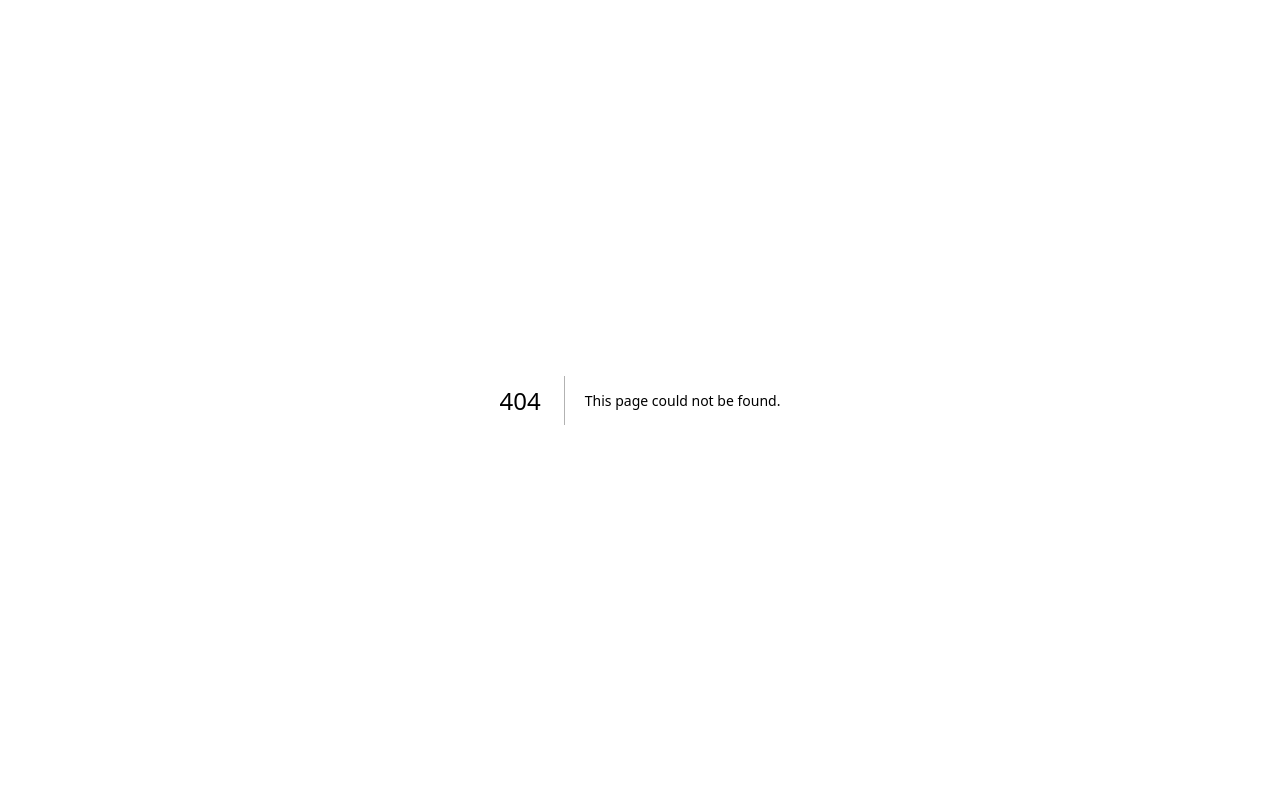
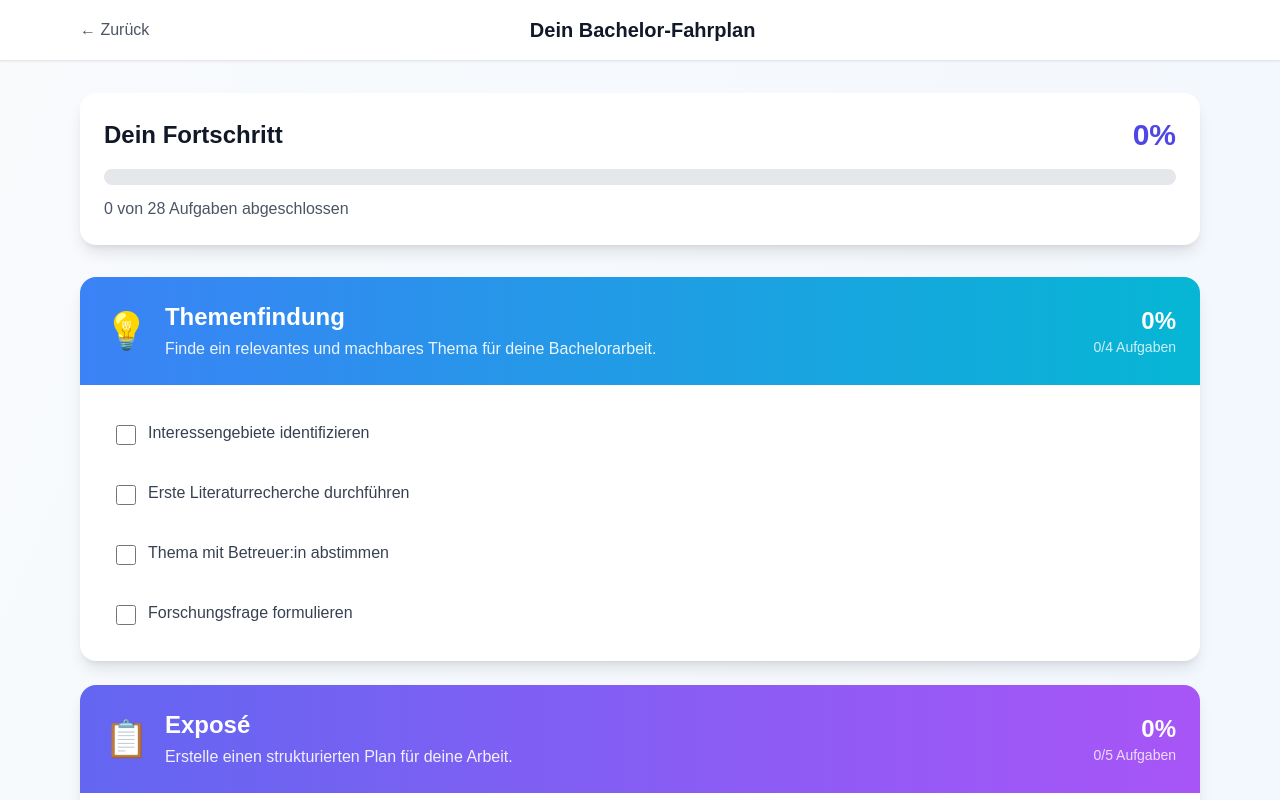
Before and after one commit to matthiasst1996-bit/bachelorpro-lernapp, a Next.js app: page /fahrplan in a window 1280 px wide. Before the commit this address had no page. Shown: the top 800 px of the page. Built offline with nearby package versions, Linux system fonts and the light colour scheme.

Commit message:
feat: add Bachelor-Fahrplan mit Phasen und Checklisten

```diff
--- /dev/null
+++ b/app/fahrplan/page.tsx
@@ -0,0 +1,225 @@
+'use client';
+
+import { useState } from 'react';
+import { useRouter } from 'next/navigation';
+
+interface Phase {
+  id: number;
+  title: string;
+  description: string;
+  icon: string;
+  color: string;
+  tasks: {
+    id: number;
+    label: string;
+    completed: boolean;
+  }[];
+}
+
+const initialPhases: Phase[] = [
+  {
+    id: 1,
+    title: 'Themenfindung',
+    description: 'Finde ein relevantes und machbares Thema für deine Bachelorarbeit.',
+    icon: '💡',
+    color: 'from-blue-500 to-cyan-500',
+    tasks: [
+      { id: 1, label: 'Interessengebiete identifizieren', completed: false },
+      { id: 2, label: 'Erste Literaturrecherche durchführen', completed: false },
+      { id: 3, label: 'Thema mit Betreuer:in abstimmen', completed: false },
+      { id: 4, label: 'Forschungsfrage formulieren', completed: false },
+    ],
+  },
+  {
+    id: 2,
+    title: 'Exposé',
+    description: 'Erstelle einen strukturierten Plan für deine Arbeit.',
+    icon: '📋',
+    color: 'from-indigo-500 to-purple-500',
+    tasks: [
+      { id: 1, label: 'Einleitung und Problemstellung verfassen', completed: false },
+      { id: 2, label: 'Forschungsstand zusammenfassen', completed: false },
+      { id: 3, label: 'Methodik skizzieren', completed: false },
+      { id: 4, label: 'Zeitplan erstellen', completed: false },
+      { id: 5, label: 'Exposé mit Betreuer:in besprechen', completed: false },
+    ],
+  },
+  {
+    id: 3,
+    title: 'Literaturrecherche',
+    description: 'Sammle und strukturiere relevante wissenschaftliche Quellen.',
+    icon: '📚',
+    color: 'from-emerald-500 to-teal-500',
+    tasks: [
+      { id: 1, label: 'Datenbanken durchsuchen (Google Scholar, PubMed, etc.)', completed: false },
+      { id: 2, label: 'Literaturverwaltung einrichten (Zotero, Citavi, etc.)', completed: false },
+      { id: 3, label: 'Quellen sichten und exzerpieren', completed: false },
+      { id: 4, label: 'Vorläufige Literaturliste erstellen', completed: false },
+    ],
+  },
+  {
+    id: 4,
+    title: 'Methodik & Datenerhebung',
+    description: 'Entwickle deine Forschungsmethode und sammle Daten.',
+    icon: '🔬',
+    color: 'from-amber-500 to-orange-500',
+    tasks: [
+      { id: 1, label: 'Forschungsdesign finalisieren', completed: false },
+      { id: 2, label: 'Erhebungsinstrumente entwickeln (Fragebogen, Interviewleitfaden, etc.)', completed: false },
+      { id: 3, label: 'Ethikvotum einholen (falls erforderlich)', completed: false },
+      { id: 4, label: 'Daten erheben', completed: false },
+      { id: 5, label: 'Daten aufbereiten und bereinigen', completed: false },
+    ],
+  },
+  {
+    id: 5,
+    title: 'Schreiben & Analyse',
+    description: 'Analysiere deine Daten und verfasse die Arbeit.',
+    icon: '✍️',
+    color: 'from-rose-500 to-pink-500',
+    tasks: [
+      { id: 1, label: 'Daten analysieren (statistisch/qualitativ)', completed: false },
+      { id: 2, label: 'Ergebnisse interpretieren', completed: false },
+      { id: 3, label: 'Kapitel verfassen (Einleitung, Methode, Ergebnisse, Diskussion)', completed: false },
+      { id: 4, label: 'Zwischenfeedback einholen', completed: false },
+      { id: 5, label: 'Revision und Überarbeitung', completed: false },
+    ],
+  },
+  {
+    id: 6,
+    title: 'Finalisierung & Abgabe',
+    description: 'Bringe deine Arbeit in die finale Form und reiche sie ein.',
+    icon: '🎯',
+    color: 'from-violet-500 to-fuchsia-500',
+    tasks: [
+      { id: 1, label: 'Formatierung prüfen (Richtlinien der Hochschule)', completed: false },
+      { id: 2, label: 'Literaturverzeichnis finalisieren', completed: false },
+      { id: 3, label: 'Anhang erstellen (falls erforderlich)', completed: false },
+      { id: 4, label: 'Plagiatscheck durchführen', completed: false },
+      { id: 5, label: 'Arbeit abgeben', completed: false },
+    ],
+  },
+];
+
+export default function FahrplanPage() {
+  const router = useRouter();
+  const [phases, setPhases] = useState<Phase[]>(initialPhases);
+
+  const toggleTask = (phaseId: number, taskId: number) => {
+    setPhases((prev) =>
+      prev.map((phase) =>
+        phase.id === phaseId
+          ? {
+              ...phase,
+              tasks: phase.tasks.map((task) =>
+                task.id === taskId ? { ...task, completed: !task.completed } : task
+              ),
+            }
+          : phase
+      )
+    );
+  };
+
+  const totalTasks = phases.reduce((sum, phase) => sum + phase.tasks.length, 0);
+  const completedTasks = phases.reduce(
+    (sum, phase) => sum + phase.tasks.filter((task) => task.completed).length,
+    0
+  );
+  const progressPercent = Math.round((completedTasks / totalTasks) * 100);
+
+  return (
+    <div className="min-h-screen bg-gradient-to-br from-slate-50 to-blue-50">
+      <header className="bg-white border-b shadow-sm">
+        <div className="mx-auto flex max-w-6xl items-center justify-between px-4 py-4">
+          <button
+            onClick={() => router.push('/onboarding')}
+            className="text-gray-600 transition-colors hover:text-gray-900"
+          >
+            ← Zurück
+          </button>
+          <h1 className="text-xl font-bold text-gray-900">Dein Bachelor-Fahrplan</h1>
+          <div className="w-16" />
+        </div>
+      </header>
+
+      <main className="mx-auto max-w-6xl px-4 py-8">
+        <section className="mb-8 rounded-2xl bg-white p-6 shadow-lg">
+          <div className="mb-4 flex items-center justify-between">
+            <h2 className="text-2xl font-bold text-gray-900">Dein Fortschritt</h2>
+            <span className="text-3xl font-bold text-indigo-600">{progressPercent}%</span>
+          </div>
+          <div className="h-4 w-full overflow-hidden rounded-full bg-gray-200">
+            <div
+              className="h-4 rounded-full bg-gradient-to-r from-indigo-500 to-purple-500 transition-all duration-500"
+              style={{ width: `${progressPercent}%` }}
+            />
+          </div>
+          <p className="mt-3 text-gray-600">
+            {completedTasks} von {totalTasks} Aufgaben abgeschlossen
+          </p>
+        </section>
+
+        <section className="space-y-6">
+          {phases.map((phase) => {
+            const phaseCompleted = phase.tasks.filter((task) => task.completed).length;
+            const phaseTotal = phase.tasks.length;
+            const phaseProgress = Math.round((phaseCompleted / phaseTotal) * 100);
+
+            return (
+              <article
+                key={phase.id}
+                className="overflow-hidden rounded-2xl bg-white shadow-lg transition-shadow duration-300 hover:shadow-xl"
+              >
+                <div className={`bg-gradient-to-r ${phase.color} p-6 text-white`}>
+                  <div className="flex items-center gap-4">
+                    <span className="text-4xl" aria-hidden="true">{phase.icon}</span>
+                    <div className="flex-1">
+                      <h3 className="text-2xl font-bold">{phase.title}</h3>
+                      <p className="mt-1 text-white/90">{phase.description}</p>
+                    </div>
+                    <div className="text-right">
+                      <div className="text-2xl font-bold">{phaseProgress}%</div>
+                      <div className="text-sm text-white/80">
+                        {phaseCompleted}/{phaseTotal} Aufgaben
+                      </div>
+                    </div>
+                  </div>
+                </div>
+
+                <div className="p-6">
+                  <div className="space-y-3">
+                    {phase.tasks.map((task) => (
+                      <label
+                        key={task.id}
+                        className="flex cursor-pointer items-start gap-3 rounded-lg p-3 transition-colors hover:bg-gray-50"
+                      >
+                        <input
+                          type="checkbox"
+                          checked={task.completed}
+                          onChange={() => toggleTask(phase.id, task.id)}
+                          className="mt-1 h-5 w-5 rounded text-indigo-600 focus:ring-2 focus:ring-indigo-500"
+                        />
+                        <span
+                          className={`flex-1 ${
+                            task.completed ? 'text-gray-400 line-through' : 'text-gray-700'
+                          }`}
+                        >
+                          {task.label}
+                        </span>
+                      </label>
+                    ))}
+                  </div>
+                </div>
+              </article>
+            );
+          })}
+        </section>
+
+        <aside className="mt-8 text-center text-sm text-gray-500">
+          <p>💡 Tipp: Arbeite die Phasen nacheinander ab und kehre jederzeit zu deinem Fortschritt zurück.</p>
+          <p className="mt-2">Der Fortschritt bleibt aktuell nur aktiv, solange diese Seite geöffnet ist. Persistenz ist der nächste Schritt.</p>
+        </aside>
+      </main>
+    </div>
+  );
+}
```
